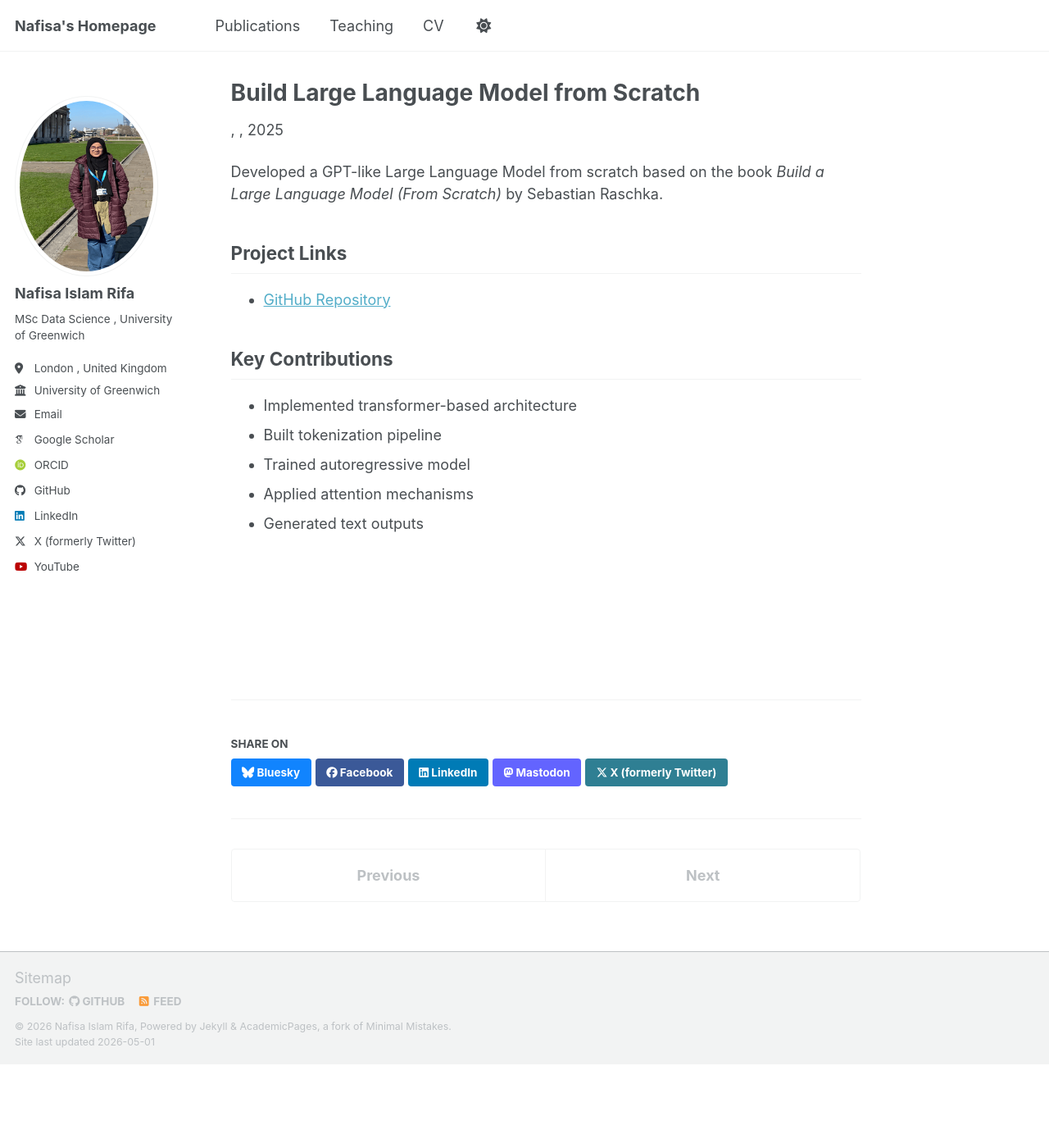
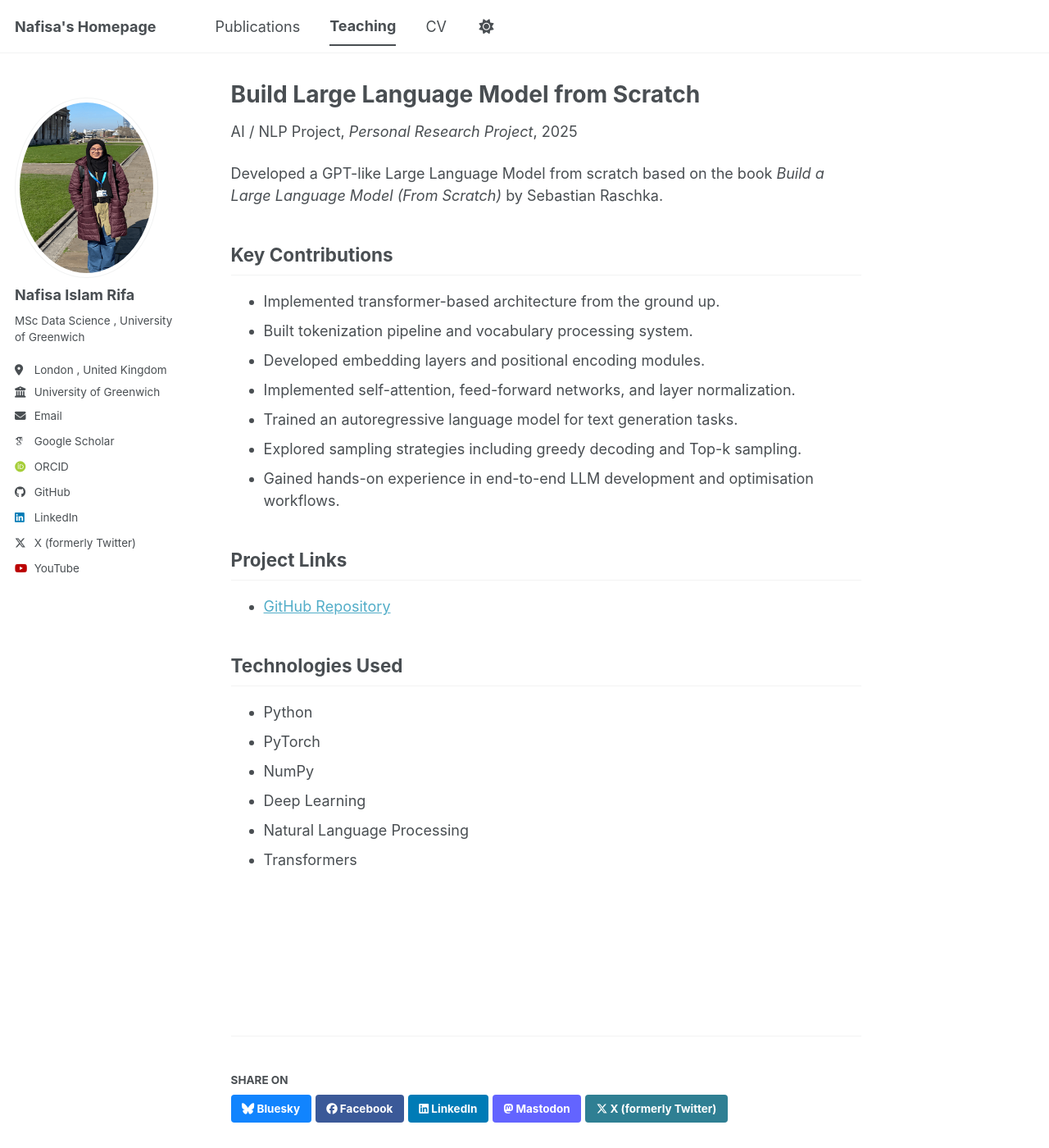
Before and after one commit to NafisaIslamRifa/NafisaIslamRifa.github.io, a Jekyll site: the page built from _teaching/2014-spring-teaching-1.md, in a window 1280 px wide and 1400 px high. Shown: the whole window at 82% size. Built offline with Jekyll 4.4.1, drawn with Linux system fonts in a browser that asks for light colours; some web fonts are replaced; a script bundle is joined from its source files by our own code; library files that are not in the unit come from our copies.

Commit message:
Revise teaching project details for LLM from Scratch
Updated the document to reflect changes in collection, type, permalink, venue, date, and location. Added key contributions and technologies used sections.

```diff
--- a/_teaching/2014-spring-teaching-1.md
+++ b/_teaching/2014-spring-teaching-1.md
@@ -1,20 +1,34 @@
 ---
 title: "Build Large Language Model from Scratch"
-collection: portfolio
-permalink: /portfolio/llm-from-scratch
+collection: teaching
+type: "AI / NLP Project"
+permalink: /teaching/2025-llm-from-scratch
+venue: "Personal Research Project"
 date: 2025-01-01
+location: "London, United Kingdom"
 ---
 
 Developed a GPT-like Large Language Model from scratch based on the book *Build a Large Language Model (From Scratch)* by Sebastian Raschka.
+
+## Key Contributions
+
+- Implemented transformer-based architecture from the ground up.
+- Built tokenization pipeline and vocabulary processing system.
+- Developed embedding layers and positional encoding modules.
+- Implemented self-attention, feed-forward networks, and layer normalization.
+- Trained an autoregressive language model for text generation tasks.
+- Explored sampling strategies including greedy decoding and Top-k sampling.
+- Gained hands-on experience in end-to-end LLM development and optimisation workflows.
 
 ## Project Links
 
 - [GitHub Repository](https://github.com/NafisaIslamRifa/Building-Large-Language-Models-from-Scratch)
 
-## Key Contributions
+## Technologies Used
 
-- Implemented transformer-based architecture
-- Built tokenization pipeline
-- Trained autoregressive model
-- Applied attention mechanisms
-- Generated text outputs
+- Python
+- PyTorch
+- NumPy
+- Deep Learning
+- Natural Language Processing
+- Transformers
```
